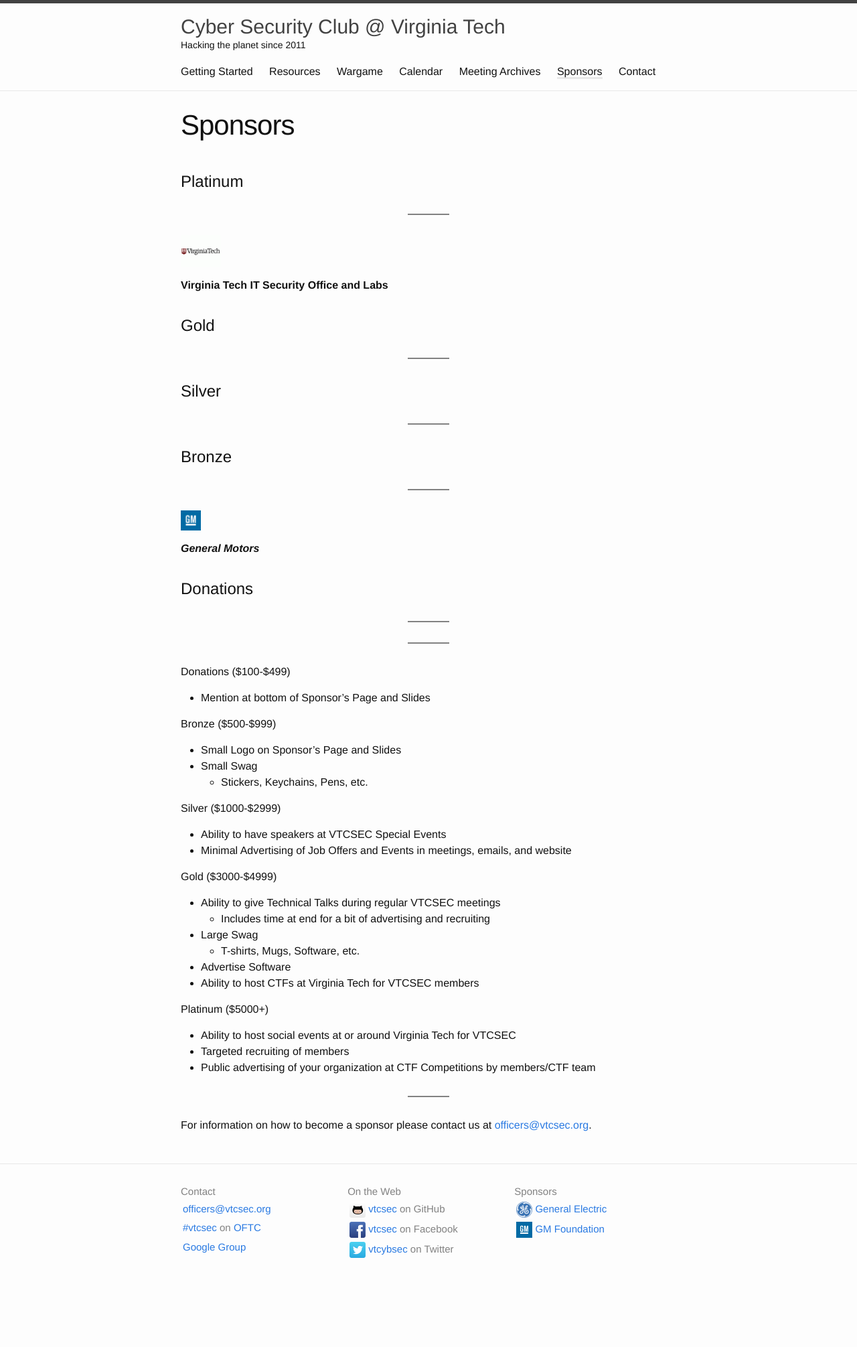
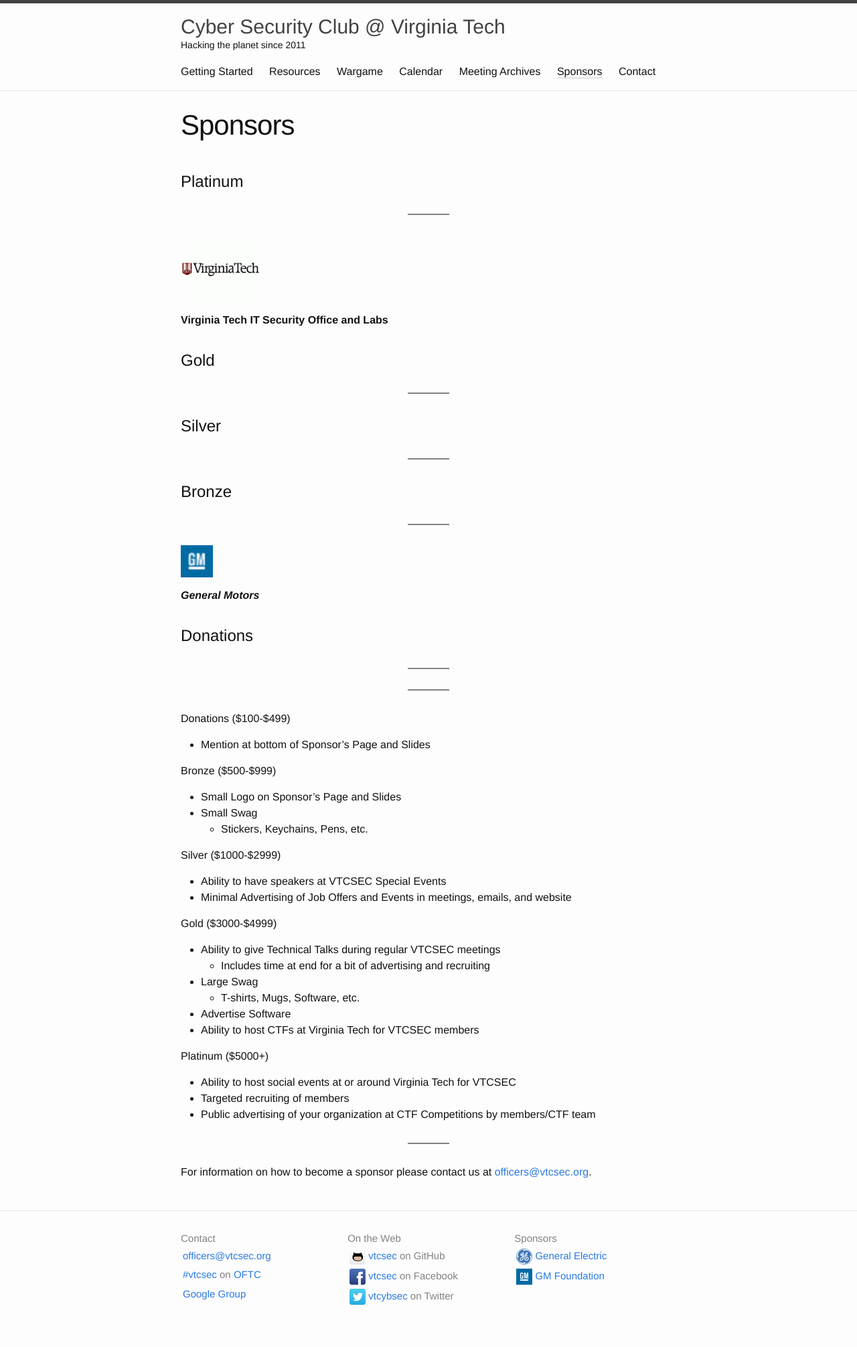
Before and after one commit to VTCSec/vtcsec.org, a Jekyll site: the page built from sponsors.md, in a window 1280 px wide. Shown: the whole page at 67% size. Built offline with Jekyll 4.4.1, drawn with Linux system fonts in a browser that asks for light colours; before the commit the page ends 1941 px from its top, so only the background shows below that.

Commit message:
Update sponsors.md

```diff
--- a/sponsors.md
+++ b/sponsors.md
@@ -5,7 +5,7 @@
 ---
 # Platinum
 ---
-<a href="VT"><img src="http://www.vtcsec.org/images/VirginiaTechLogo.gif" align="center" height="48" width="60"></a>
+<a href="VT"><img src="http://www.vtcsec.org/images/VirginiaTechLogo.gif" align="center" height="100" width="120"></a>
 
 **Virginia Tech IT Security Office and Labs**
 
@@ -17,7 +17,7 @@
 
 # Bronze
 ---
-<a href="GM"><img src="http://www.vtcsec.org/images/sponsor-gm-tiny.gif" align="center" height="30" width="30"></a>
+<a href="GM"><img src="http://www.vtcsec.org/images/sponsor-gm-tiny.gif" align="center" height="48" width="48"></a>
 
 ***General Motors***
 
```
